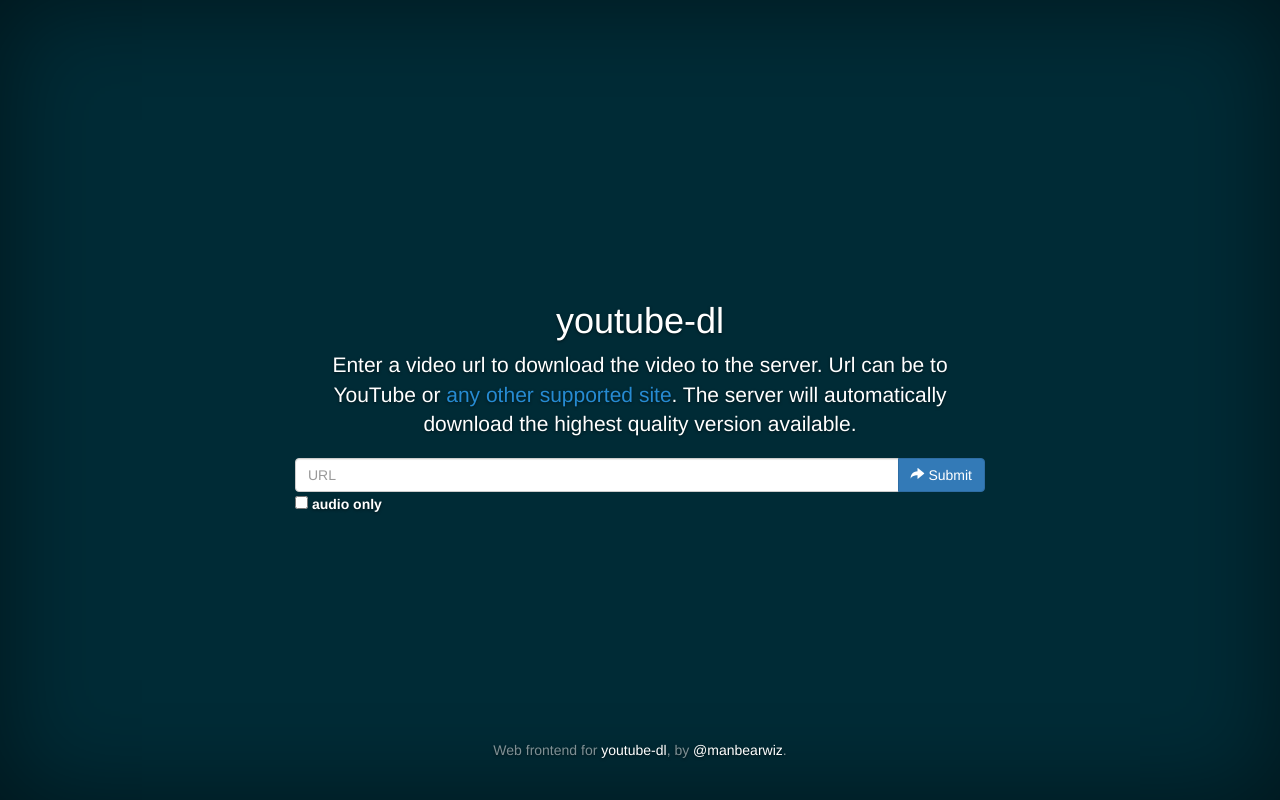
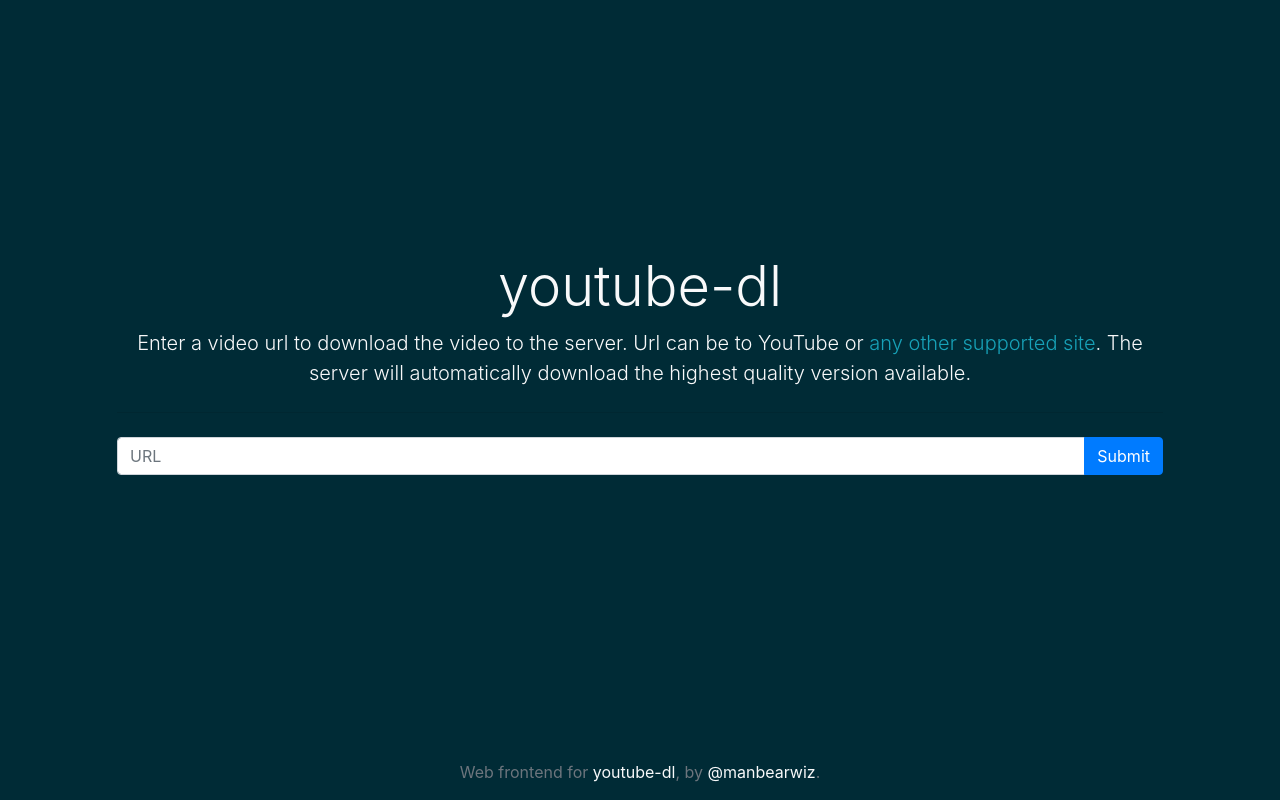
Before and after one commit to manbearwiz/youtube-dl-server, a Bottle app: page /youtube-dl in a window 1280 px wide. Run offline with Bottle, Linux system fonts and the light colour scheme; parts of the project's set-up code (start-up, migrations or seed data) failed here and were passed over; some libraries are stand-ins or nearby versions.

Commit message:
bootstrap 4

```diff
--- a/root/usr/src/app/index.html
+++ b/root/usr/src/app/index.html
@@ -1,59 +1,58 @@
-<!DOCTYPE html>
+<!doctype html>
 <html lang="en">
 
 <head>
+  <!-- Required meta tags -->
   <meta charset="utf-8">
-  <meta http-equiv="X-UA-Compatible" content="IE=edge">
-  <meta name="viewport" content="width=device-width, initial-scale=1">
+  <meta name="viewport" content="width=device-width, initial-scale=1, shrink-to-fit=no">
+  <meta name="Description" content="Web frontend for youtube-dl">
 
-  <meta name="description" content="">
-  <meta name="author" content="">
   <link rel="icon" href="youtube-dl/static/favicon.ico">
 
+  <!-- Bootstrap CSS -->
+  <link rel="stylesheet" href="https://stackpath.bootstrapcdn.com/bootstrap/4.1.3/css/bootstrap.min.css" integrity="sha384-MCw98/SFnGE8fJT3GXwEOngsV7Zt27NXFoaoApmYm81iuXoPkFOJwJ8ERdknLPMO"
+    crossorigin="anonymous">
+  <link href="youtube-dl/static/style.css" rel="stylesheet">
+
   <title>youtube-dl</title>
-
-  <link href="https://maxcdn.bootstrapcdn.com/bootstrap/3.3.5/css/bootstrap.min.css" rel="stylesheet">
-  <link href="youtube-dl/static/style.css" rel="stylesheet">
 </head>
 
 <body>
-
-  <div class="site-wrapper">
-    <div class="site-wrapper-inner">
-      <div class="cover-container">
-
-        <div class="inner cover">
-          <h1 class="cover-heading">youtube-dl</h1>
-          <p class="lead">Enter a video url to download the video to the server. Url can be to YouTube or <a href="https://rg3.github.io/youtube-dl/supportedsites.html">any other supported site</a>. The server will automatically download the highest quality version available.</p>
-          <div class="row">
-            <form action="/youtube-dl/q" method="POST">
-            <div class="input-group">
-              <input name="url" type="url" class="form-control" placeholder="URL">
-              <span class="input-group-btn">
-                <button class="btn btn-primary" type="submit" >
-                  <span class="glyphicon glyphicon-share-alt" aria-hidden="true"></span> Submit
-                </button>
-              </span>
+  <div class="container d-flex flex-column text-light text-center">
+    <div class="flex-grow-1"></div>
+    <div class="jumbotron bg-transparent flex-grow-1">
+      <h1 class="display-4">youtube-dl</h1>
+      <p class="lead">Enter a video url to download the video to the server. Url can be to YouTube or <a class="text-info"
+          href="https://rg3.github.io/youtube-dl/supportedsites.html">any
+          other supported site</a>. The server will automatically download the highest quality version available.</p>
+      <hr class="my-4">
+      <div>
+        <form action="/youtube-dl/q" method="POST">
+          <div class="input-group">
+            <input name="url" type="url" class="form-control" placeholder="URL" aria-label="URL" aria-describedby="button-submit">
+            <div class="input-group-append">
+              <button class="btn btn-primary" type="submit" id="button-submit">Submit</button>
             </div>
-            <div class="input-group">
-              <input name="audio" value="audio" id="audio" type="checkbox"><label for="audio"> &nbsp;audio only</label>
-            </div>
-          </form>
           </div>
-        </div>
-
-        <div class="mastfoot">
-          <div class="inner">
-            <p>Web frontend for <a href="https://rg3.github.io/youtube-dl/">youtube-dl</a>, by <a href="https://twitter.com/manbearwiz">@manbearwiz</a>.</p>
-          </div>
-        </div>
-
+        </form>
       </div>
     </div>
+    <footer>
+      <div>
+        <p class="text-muted">Web frontend for <a class="text-light" href="https://rg3.github.io/youtube-dl/">youtube-dl</a>,
+          by <a class="text-light" href="https://twitter.com/manbearwiz">@manbearwiz</a>.</p>
+      </div>
+    </footer>
   </div>
 
-  <script src="https://ajax.googleapis.com/ajax/libs/jquery/2.1.4/jquery.min.js"></script>
-  <script src="https://maxcdn.bootstrapcdn.com/bootstrap/3.3.5/js/bootstrap.min.js"></script>
+  <!-- Optional JavaScript -->
+  <!-- jQuery first, then Popper.js, then Bootstrap JS -->
+  <script src="https://code.jquery.com/jquery-3.3.1.slim.min.js" integrity="sha384-q8i/X+965DzO0rT7abK41JStQIAqVgRVzpbzo5smXKp4YfRvH+8abtTE1Pi6jizo"
+    crossorigin="anonymous"></script>
+  <script src="https://cdnjs.cloudflare.com/ajax/libs/popper.js/1.14.3/umd/popper.min.js" integrity="sha384-ZMP7rVo3mIykV+2+9J3UJ46jBk0WLaUAdn689aCwoqbBJiSnjAK/l8WvCWPIPm49"
+    crossorigin="anonymous"></script>
+  <script src="https://stackpath.bootstrapcdn.com/bootstrap/4.1.3/js/bootstrap.min.js" integrity="sha384-ChfqqxuZUCnJSK3+MXmPNIyE6ZbWh2IMqE241rYiqJxyMiZ6OW/JmZQ5stwEULTy"
+    crossorigin="anonymous"></script>
 </body>
 
 </html>
--- a/root/usr/src/app/static/style.css
+++ b/root/usr/src/app/static/style.css
@@ -1,157 +1,7 @@
-/*
- * Globals
- */
-
-
-/* Links */
-
-a, a:focus, a:hover {
-  color: #fff;
-}
-.lead a {
-  color: #268bd2;
+body {
+  background-color: #002b36;
 }
 
-/* Custom default button */
-
-.btn-default, .btn-default:hover, .btn-default:focus {
-  color: #333;
-  text-shadow: none;
-  /* Prevent inheritence from `body` */
-  background-color: #fff;
-  border: 1px solid #fff;
+.container {
+  height: 100vh;
 }
-
-/*
- * Base structure
- */
-
-html, body {
-  height: 100%;
-  background-color: #002b36;
-}
-body {
-  color: #fff;
-  text-align: center;
-  text-shadow: 0 1px 3px rgba(0, 0, 0, .5);
-}
-
-/* Extra markup and styles for table-esque vertical and horizontal centering */
-
-.site-wrapper {
-  display: table;
-  width: 100%;
-  height: 100%;
-  /* For at least Firefox */
-  min-height: 100%;
-  -webkit-box-shadow: inset 0 0 100px rgba(0, 0, 0, .5);
-  box-shadow: inset 0 0 100px rgba(0, 0, 0, .5);
-}
-.site-wrapper-inner {
-  display: table-cell;
-  vertical-align: top;
-}
-.cover-container {
-  margin-right: auto;
-  margin-left: auto;
-}
-
-/* Padding for spacing */
-
-.inner {
-  padding: 30px;
-}
-
-/*
- * Header
- */
-
-.masthead-brand {
-  margin-top: 10px;
-  margin-bottom: 10px;
-}
-.masthead-nav > li {
-  display: inline-block;
-}
-.masthead-nav > li + li {
-  margin-left: 20px;
-}
-.masthead-nav > li > a {
-  padding-right: 0;
-  padding-left: 0;
-  font-size: 16px;
-  font-weight: bold;
-  color: #fff;
-  /* IE8 proofing */
-  color: rgba(255, 255, 255, .75);
-  border-bottom: 2px solid transparent;
-}
-.masthead-nav > li > a:hover, .masthead-nav > li > a:focus {
-  background-color: transparent;
-  border-bottom-color: #a9a9a9;
-  border-bottom-color: rgba(255, 255, 255, .25);
-}
-.masthead-nav > .active > a, .masthead-nav > .active > a:hover, .masthead-nav > .active > a:focus {
-  color: #fff;
-  border-bottom-color: #fff;
-}
-@media (min-width: 768px) {
-  .masthead-brand {
-    float: left;
-  }
-  .masthead-nav {
-    float: right;
-  }
-}
-
-/*
- * Cover
- */
-
-.cover {
-  padding: 0 20px;
-}
-.cover .btn-lg {
-  padding: 10px 20px;
-  font-weight: bold;
-}
-
-/*
- * Footer
- */
-
-.mastfoot {
-  color: #999;
-  /* IE8 proofing */
-  color: rgba(255, 255, 255, .5);
-}
-
-/*
- * Affix and center
- */
-
-@media (min-width: 768px) {
-  /* Pull out the header and footer */
-  .masthead {
-    position: fixed;
-    top: 0;
-  }
-  .mastfoot {
-    position: fixed;
-    bottom: 0;
-  }
-  /* Start the vertical centering */
-  .site-wrapper-inner {
-    vertical-align: middle;
-  }
-  /* Handle the widths */
-  .masthead, .mastfoot, .cover-container {
-    width: 100%;
-    /* Must be percentage or pixels for horizontal alignment */
-  }
-}
-@media (min-width: 992px) {
-  .masthead, .mastfoot, .cover-container {
-    width: 700px;
-  }
-}
```
